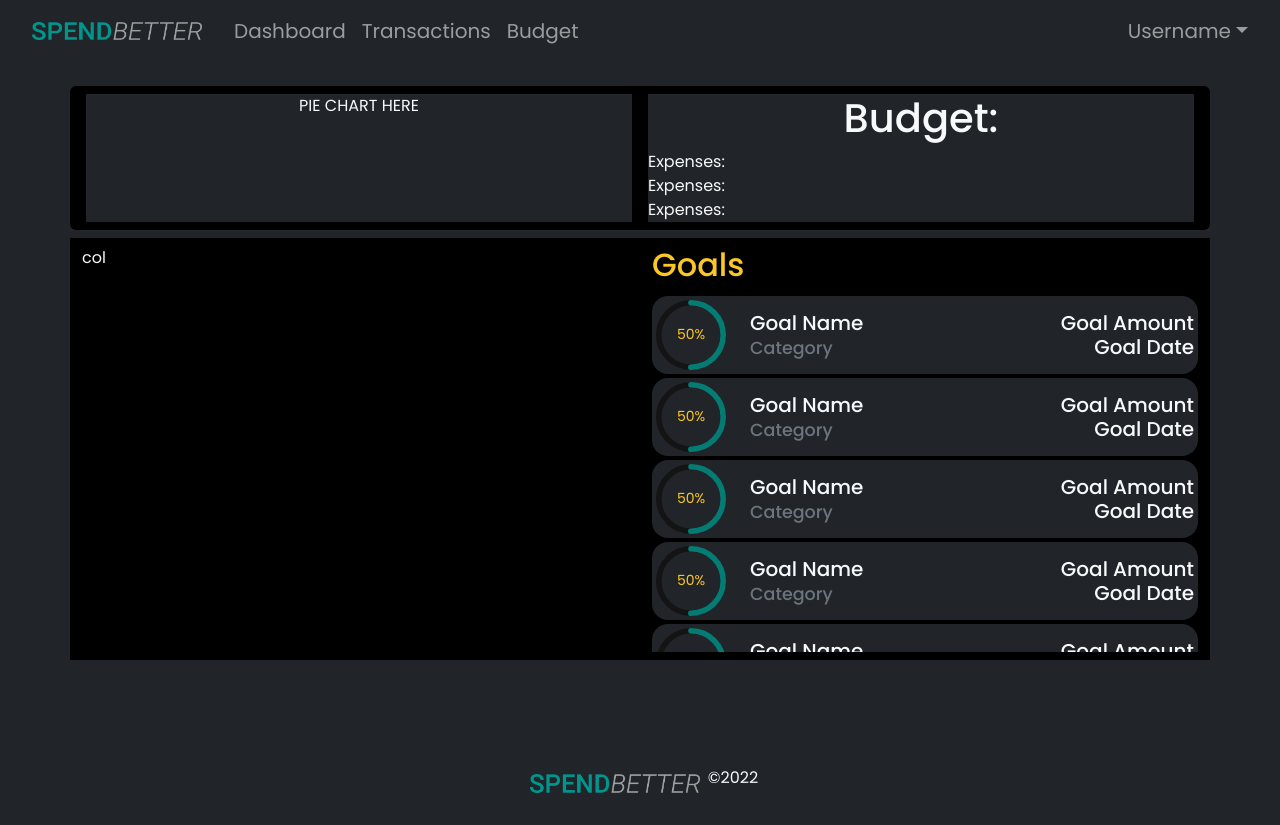
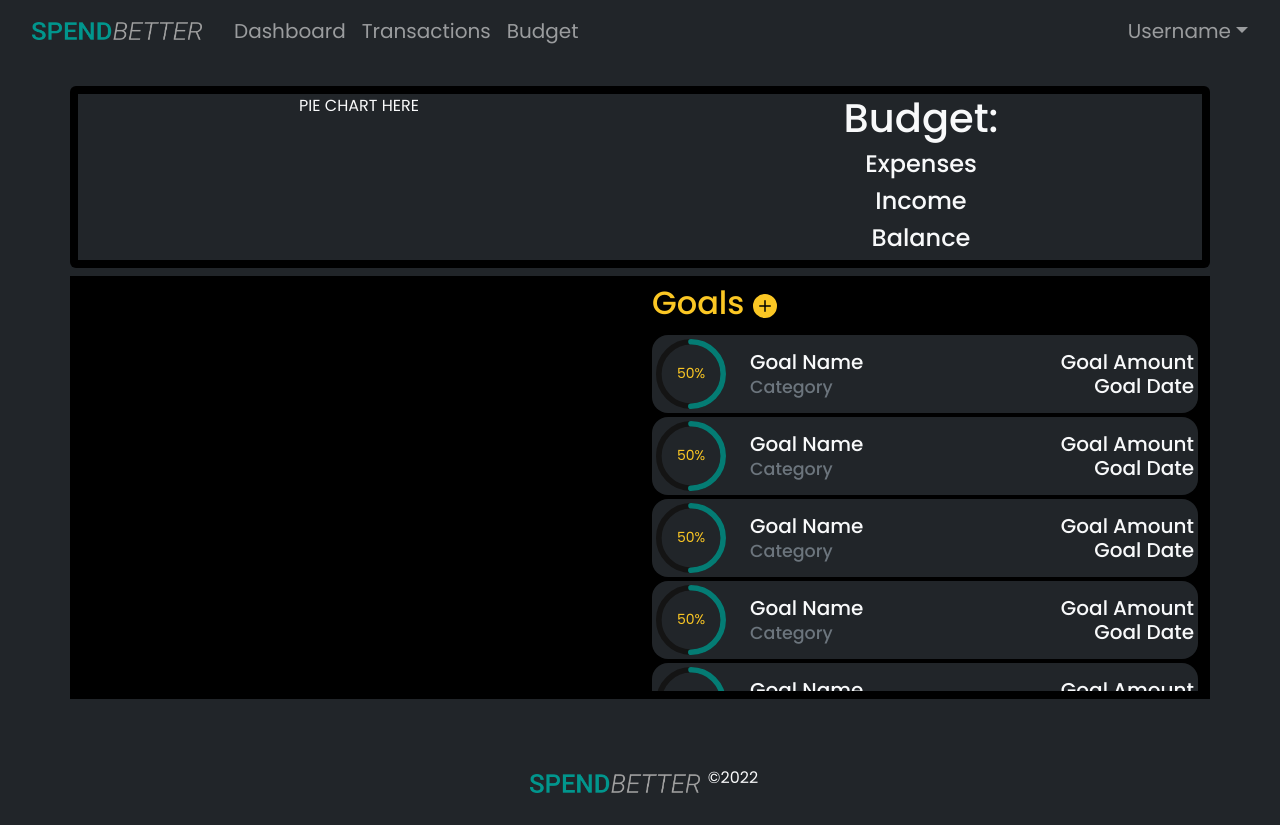
Before and after one commit to nickmendezFlatiron/budget-app, a React (Vite) app in the folder client/: page /budget in a window 1280 px wide. Built offline with nearby package versions, Linux system fonts and the light colour scheme.

Commit message:
created a form for new goals

```diff
--- a/client/src/budget/Budget.jsx
+++ b/client/src/budget/Budget.jsx
@@ -1,6 +1,7 @@
 import React from 'react'
 import GoalsCard from './GoalsCard';
 import TransactionFilters from '../transactions/TransactionFilters';
+import GoalForm from './GoalForm';
 
 import Container from 'react-bootstrap/Container';
 import Row from 'react-bootstrap/Row';
@@ -12,23 +13,28 @@ const Budget = () => {
   return (
     <div className='bg-dark text-light vh-85'>
       <Container className='py-4'>
-        <Row className="bg-black p-2 rounded text-center">
-          <Col  className='bg-dark mx-2'>
+        <Row xs={1} md={2} className="bg-black p-2 rounded text-center">
+          <Col  className='bg-dark '>
             PIE CHART HERE
           </Col>
-          <Col  className='bg-dark mx-2'>
+          <Col  className='bg-dark '>
+            <Row>
             <h1>Budget: </h1>
-            <Row>Expenses:</Row>
-            <Row>Expenses:</Row>
-            <Row>Expenses:</Row>
+            <h4>Expenses</h4>
+            <h4>Income</h4>
+            <h4>Balance</h4>
+            </Row>
           </Col>
         </Row>
         <Row xs={1} lg={2} className='bg-black mt-2 py-2'>
-          <Col>
-            col
+          <Col className="">
+
           </Col>
           <div>
-          <h2 className='text-warning'>Goals</h2>
+            <div className=''>
+                <GoalForm />
+
+            </div>
           <Col className="goal-container">
             <GoalsCard />
             <GoalsCard />
--- /dev/null
+++ b/client/src/budget/GoalForm.jsx
@@ -0,0 +1,73 @@
+import React, {useState} from 'react'
+import CategorySelect from '../dashboard/CategorySelect';
+
+import Button from 'react-bootstrap/Button';
+import Form from 'react-bootstrap/Form';
+import Collapse from 'react-bootstrap/Collapse';
+import Row from 'react-bootstrap/Row';
+import Col from 'react-bootstrap/Col';
+
+const GoalForm = () => {
+  const [open, setOpen] = useState(false);
+
+  const addSign = <svg xmlns="http://www.w3.org/2000/svg" width="24" height="24" fill="currentColor"  viewBox="0 0 16 16">
+                    <path d="M16 8A8 8 0 1 1 0 8a8 8 0 0 1 16 0zM8.5 4.5a.5.5 0 0 0-1 0v3h-3a.5.5 0 0 0 0 1h3v3a.5.5 0 0 0 1 0v-3h3a.5.5 0 0 0 0-1h-3v-3z"/>
+                  </svg>
+
+  const minusSign = <svg xmlns="http://www.w3.org/2000/svg" width="24" height="24" fill="currentColor" viewBox="0 0 16 16">
+                       <path d="M4 8a.5.5 0 0 1 .5-.5h7a.5.5 0 0 1 0 1h-7A.5.5 0 0 1 4 8z"/>
+                    </svg>
+
+  const renderSign = open ? minusSign : addSign ;
+
+  function handleCreateGoal(e){
+    e.preventDefault();
+    setOpen(false)
+  }
+  return (
+    <>
+    <h2
+        onClick={() => setOpen(!open)}
+        aria-controls="linked-accounts"
+        aria-expanded={open}
+        className="text-warning pointer-hover hightlight-hover"
+      >
+        Goals {renderSign}
+    </h2>
+    <Collapse in={open}>
+      <div id="example-collapse-text">
+        <p>Create A New Goal</p>
+          <Form onSubmit={handleCreateGoal} className="bg-black">
+            <Row>
+                <Col xs={12} md={6}>
+                  <Form.Control type="text" placeholder="Goal name..." className="underline-text-input bg-transparent text-secondary ps-0"/>
+                  <Form.Control name='amount' type="number" min={0.01} step="0.01" placeholder="Goal amount..." className="underline-text-input bg-transparent text-secondary mt-2 ps-0"/>
+                </Col>
+                <Col xs={12} md={6} className="pb-3">
+                  <Form.Control type="date"  className="underline-text-input bg-transparent text-secondary ps-0"/>
+                  <CategorySelect />
+                </Col>
+            </Row>
+            <Col className="pb-2">
+              <Button
+                type='submit'
+                size="sm"
+                className='me-3'
+              >
+                Create
+              </Button>
+              <Button
+                size="sm"
+                variant='outline-primary'
+              >
+                Reset
+              </Button>
+            </Col>
+          </Form>
+      </div>
+    </Collapse>
+  </>
+  )
+}
+
+export default GoalForm
--- a/client/src/dashboard/CategorySelect.jsx
+++ b/client/src/dashboard/CategorySelect.jsx
@@ -21,11 +21,11 @@ const CategorySelect = ({setSelectedCategory}) => {
   const renderOptions = options.map((option) =>{
     return <option value={option.value} key={option.value}>{option.label}</option>
   })
-
+  const renderStyle = pathname === "/budget"? "underline-text-input bg-transparent text-secondary ps-0" : "bg-secondary text-warning bg-opacity-25 border-0 category-dropdown";
   return (
     <Form.Select
       size={selectSize}
-      className="bg-secondary text-warning bg-opacity-25 border-0 category-dropdown"
+      className={renderStyle}
       onChange={handleChange}
     >
       {renderOptions}
--- a/client/src/styles/index.css
+++ b/client/src/styles/index.css
@@ -8,6 +8,7 @@ body {
   -webkit-font-smoothing: antialiased;
   -moz-osx-font-smoothing: grayscale;
   -webkit-text-size-adjust: 100%;
+  color-scheme: dark;
 }
 
 input[type="checkbox"]:checked {
```
